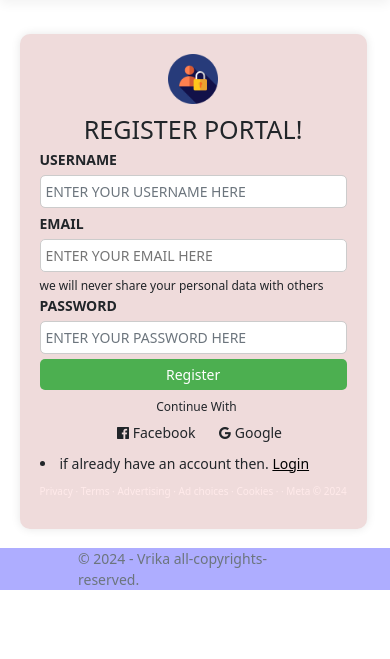
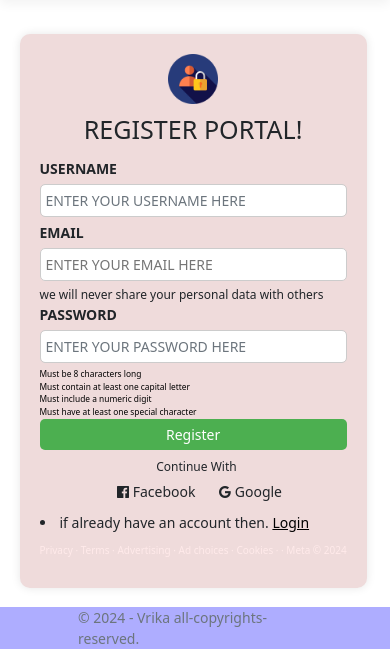
Before and after one commit to sahilsx/Vrika, an ASP.NET Core app: page /Register/Register in a window 390 px wide. Shown: the part 78-737 px from the top of the page. Run offline with ASP.NET Core 8, Linux system fonts and the light colour scheme; style sheets or scripts are compiled from the project's sources; some libraries are stand-ins or nearby versions.

Commit message:
responsive commit

```diff
--- a/Vrika/Controllers/RegisterController.cs
+++ b/Vrika/Controllers/RegisterController.cs
@@ -27,6 +27,9 @@ namespace Vrika.Controllers
         [HttpPost]
         public async Task<IActionResult> Register(RegisterUser model)
         {
+
+            if (ModelState.IsValid)
+            {
                 var user = new IdentityUser { UserName = model.UserName, Email = model.Email };
 
 
@@ -41,8 +44,23 @@ namespace Vrika.Controllers
                         return RedirectToAction("Login");
 
                     }
+                    else
+                    {
+                        ModelState.AddModelError(string.Empty, "You are entering wrong credentials. Please try with valid ones.");
+                        return View(model);
                     }
-            return View();
+                }
+                else
+                {
+                    ModelState.AddModelError(string.Empty, "You are entering wrong credentials. Please try with valid ones.");
+                    return View(model);
+                }
+            }
+            else
+            {
+                return View(model);
+            }
+
         }
 
 
--- a/Vrika/Views/Register/Register.cshtml
+++ b/Vrika/Views/Register/Register.cshtml
@@ -336,7 +336,7 @@
 
 
 
-
+                @Html.ValidationSummary(false, "", new { @class = "alert-danger" })
 
     <label class="form-label">USERNAME </label>
         <input class="form-input form-control" type="text" id="UserName" placeholder="ENTER YOUR USERNAME HERE" asp-for="UserName" required>
@@ -355,10 +355,10 @@
 
     <label class="form-label1">PASSWORD</label>
         <input class="form-input form-control" id="Password" type="Password" placeholder="ENTER YOUR PASSWORD HERE" asp-for="Password" required>
-
-
-
-
+                <span style="color:black; font-size:0.6em; display:block ">Must be 8 characters long</span>
+                <span style="color:black; font-size:0.6em; display:block">Must contain at least one capital letter  </span>
+                <span style="color:black; font-size:0.6em; display:block">Must include a numeric digit  </span>
+                <span style="color:black; font-size:0.6em; display:block">Must have at least one special character  </span>
 
 
     <button class="regx" type="submit"> Register</button>
```
Also changed, not shown: Vrika/wwwroot/css/site.css (line endings or trailing spaces), 11 other files. Lines whose indentation alone changed are shown as unchanged.
